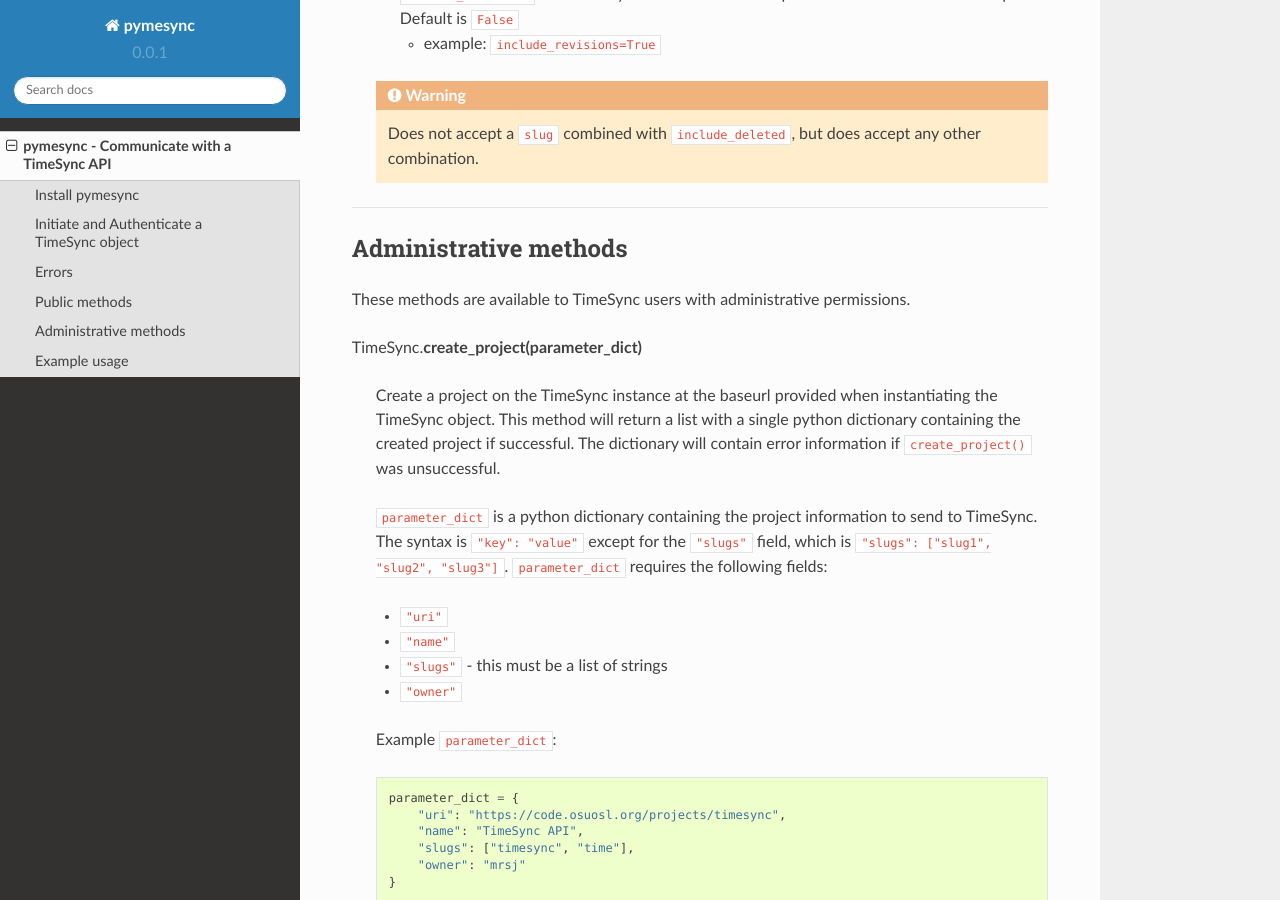
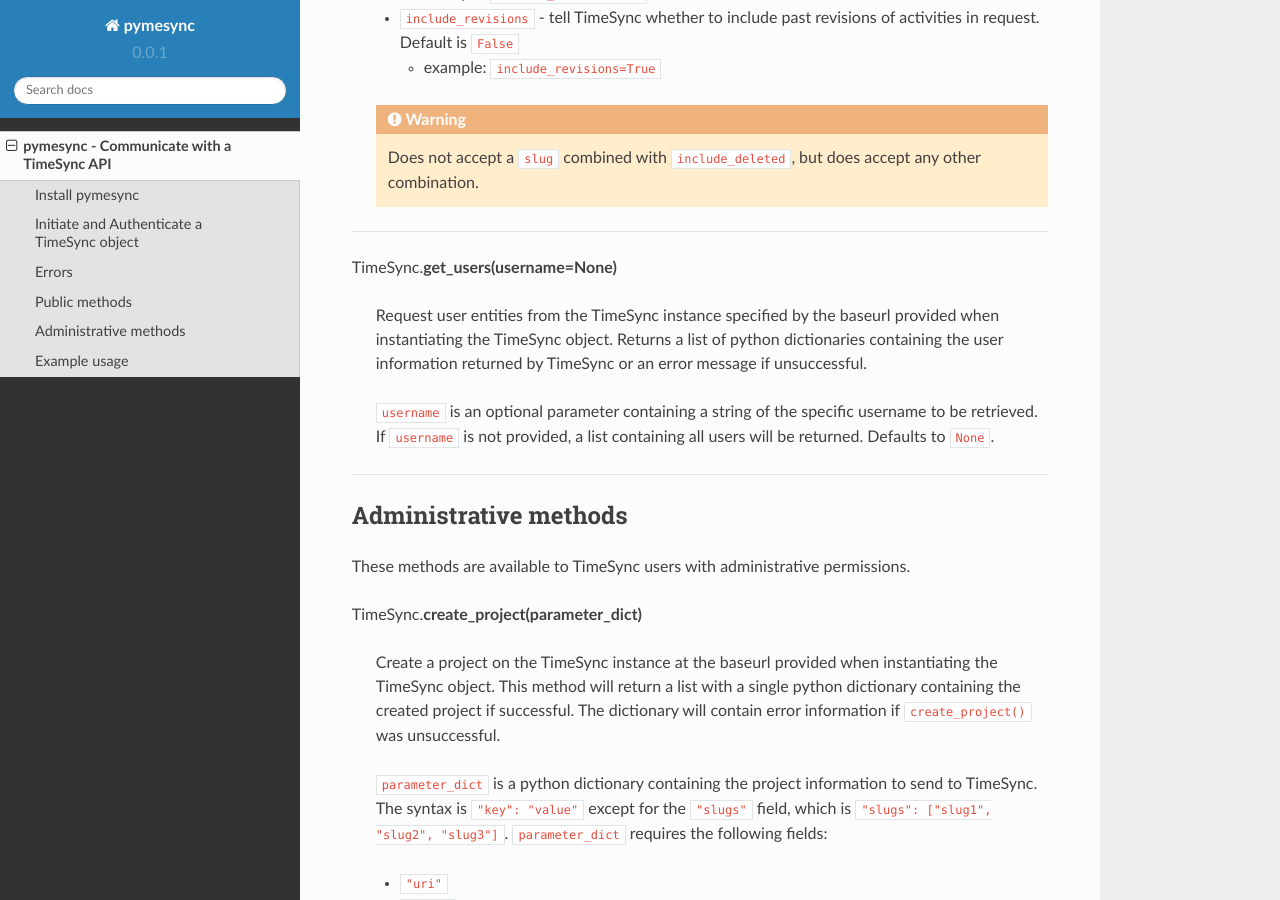
Before and after one commit to osuosl/pymesync, a Sphinx documentation site: the page built from docs/source/usage.rst, in a window 1280 px wide and 900 px high, scrolled down 7182 px. Built offline with Sphinx 7.4.7 and the Read the Docs theme 2.0.0, drawn with Linux system fonts in a browser that asks for light colours; some of the changed text lies outside the part shown.

Commit message:
Add usage docs for get_users()

```diff
--- a/docs/source/usage.rst
+++ b/docs/source/usage.rst
@@ -13,12 +13,12 @@
 
 * Authenticate a pymesync object with a TimeSync implementation
   (**authenticate()**)
-* Send times, projects, activities, and users to TimeSync (**create_time()**,
-  **create_project()**, **create_activity()**, **create_user()**),
-* Update times, projects, activities, and users (**update_time()**,
-  **update_project()**, **update_activity()**, **update_user()**)
-* Get one or a list of times projects, and activities (**get_times()**,
-  **get_projects()**, **get_activities()**)
+* Send times, projects, and activities to TimeSync (**create_time()**,
+  **create_project()**, **create_activity()**),
+* Update times, projects, and activities (**update_time()**,
+  **update_project()**, **update_activity()**)
+* Get one or a list of times projects, activities, and users (**get_times()**,
+  **get_projects()**, **get_activities()**, **get_users()**)
 
 Pymesync currently supports the following TimeSync API versions:
 
@@ -50,6 +50,7 @@
 * **get_times(\**kwargs)** - Get times from TimeSync
 * **get_projects(\**kwargs)** - Get project information from TimeSync
 * **get_activities(\**kwargs)** - Get activity information from TimeSync
+* **get_users(username=None)** - Get user information from TimeSync
 
 .. _OSU Open Source Lab: http://www.osuosl.org
 .. _TimeSync API: http://timesync.readthedocs.org/en/latest/
@@ -369,6 +370,19 @@
 
 ------------------------------------------
 
+TimeSync.\ **get_users(username=None)**
+
+    Request user entities from the TimeSync instance specified by the baseurl
+    provided when instantiating the TimeSync object. Returns a list of python
+    dictionaries containing the user information returned by TimeSync or an
+    error message if unsuccessful.
+
+    ``username`` is an optional parameter containing a string of the specific
+    username to be retrieved. If ``username`` is not provided, a list containing
+    all users will be returned. Defaults to ``None``.
+
+------------------------------------------
+
 .. _TimeSync documentation: http://timesync.readthedocs.org/en/latest/draft_api.html#get-endpoints
 
 Administrative methods
```
